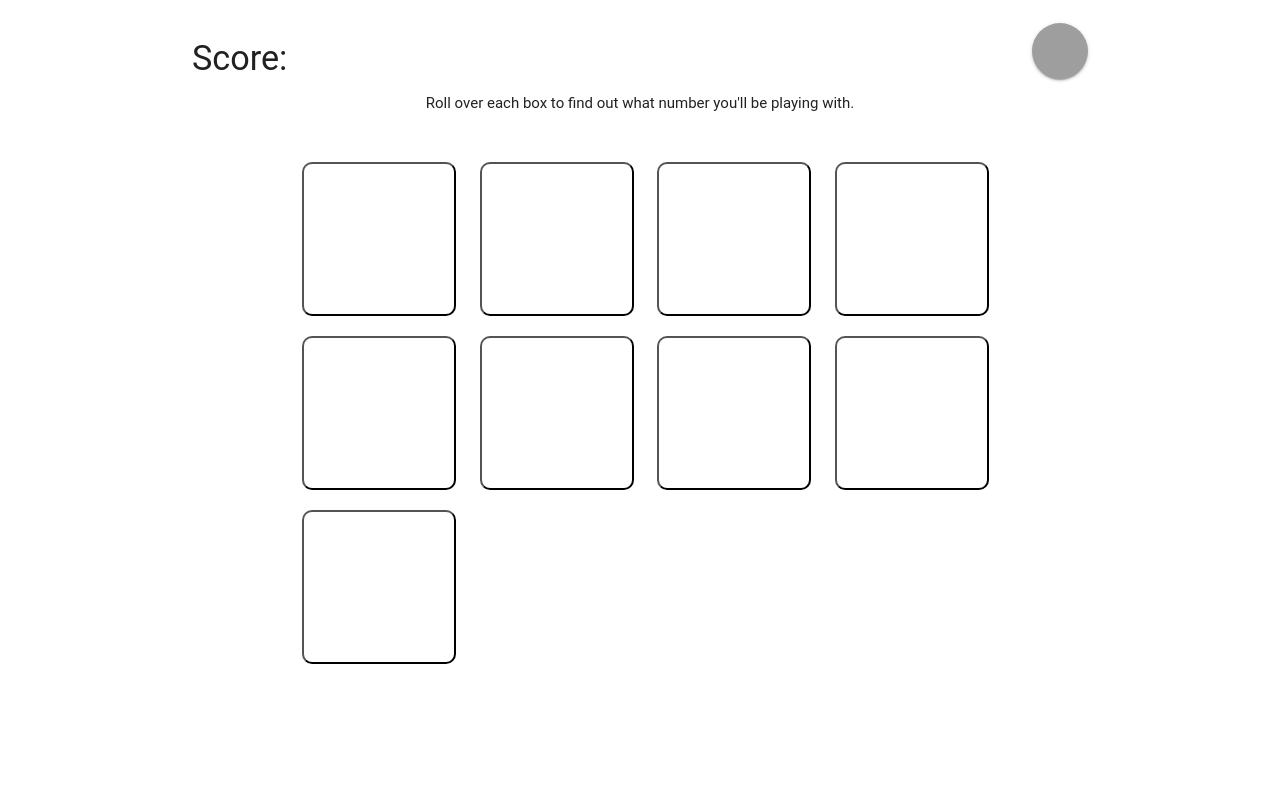
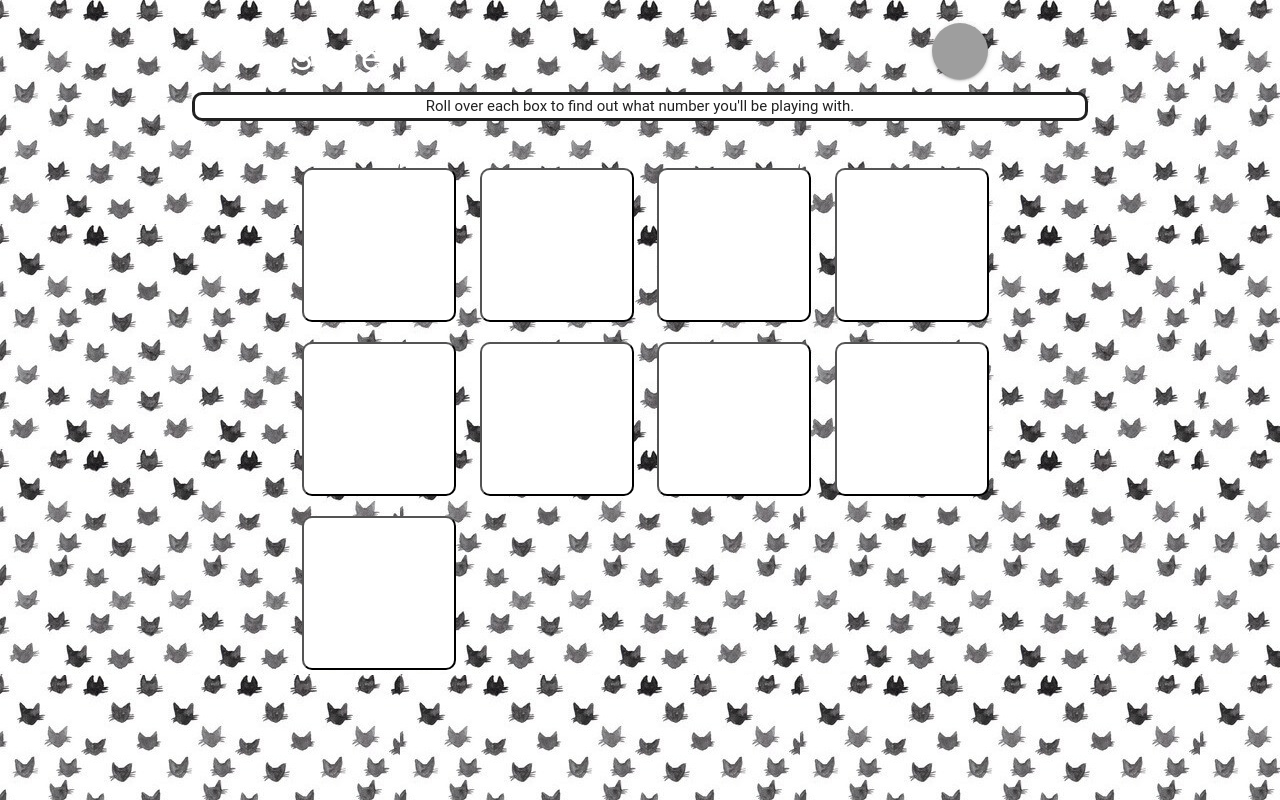
Before and after one commit to Melissa414/wordscramble, a PHP site: page /index.html in a window 1280 px wide. Run offline with PHP 8.4, Linux system fonts and the light colour scheme; some libraries are stand-ins or nearby versions; some web fonts are replaced.

Commit message:
visually finished

```diff
--- a/assets/css/style.css
+++ b/assets/css/style.css
@@ -1,6 +1,17 @@
-
+body{
+  background-image: url("background1.jpg");
+}
+nav{
+  background-color: black;
+  padding-top: 2px;
+}
 p{
   text-align: center;
+  border-style: solid;
+  border-radius: 10px;
+  -moz-border-radius: 10px;
+  -webkit-border-radius: 10px;
+  background-color: white;
 }
 button {
   background-color: white;
@@ -16,4 +27,9 @@ button {
 }
 #restart{
 float: right;
+margin-right: 100px;
 }
+h4{
+  color: white;
+  padding-left: 100px;
+}
--- a/assets/js/game.js
+++ b/assets/js/game.js
@@ -1,27 +1,23 @@
-window.onload = function(){
+window.onload = function() {
 
     var score = 0;
 
 
     $("button").mouseover(function() {
-    var x = Math.floor((Math.random() * 8) + 1);
+        var x = Math.floor((Math.random() * 6) + 1);
         $(this).append(x).off();
 
-  $(this).on("click", function(){
-      if(x + x + x === 9){
-        document.getElementById("score").innerHTML= "<h4>Score: </h4>" + score;
-        score ++;
-      }
-      else{
+        $(this).on("click", function() {
+            if (x + x + x === 9) {
+                document.getElementById("score").innerHTML = "<h4>Score: </h4>" + score;
+                score++;
+            } else {
                 // score --;
             }
         });
-
+        $("#restart").on("click", function() {
+            $("button").html(Math.floor(Math.random(x) * 6) + 1);
+              // $(this).append(x);
         });
-
-  $("#restart").on("click",function(){
-    var y = Math.floor((Math.random() * 7) + 1);
-      $("button").text(y);
-        // $(this).random(y);
     });
 };
```
Also changed, not shown: assets/css/background1.jpg (added), assets/css/background2.png (added). Lines whose indentation alone changed are shown as unchanged.
